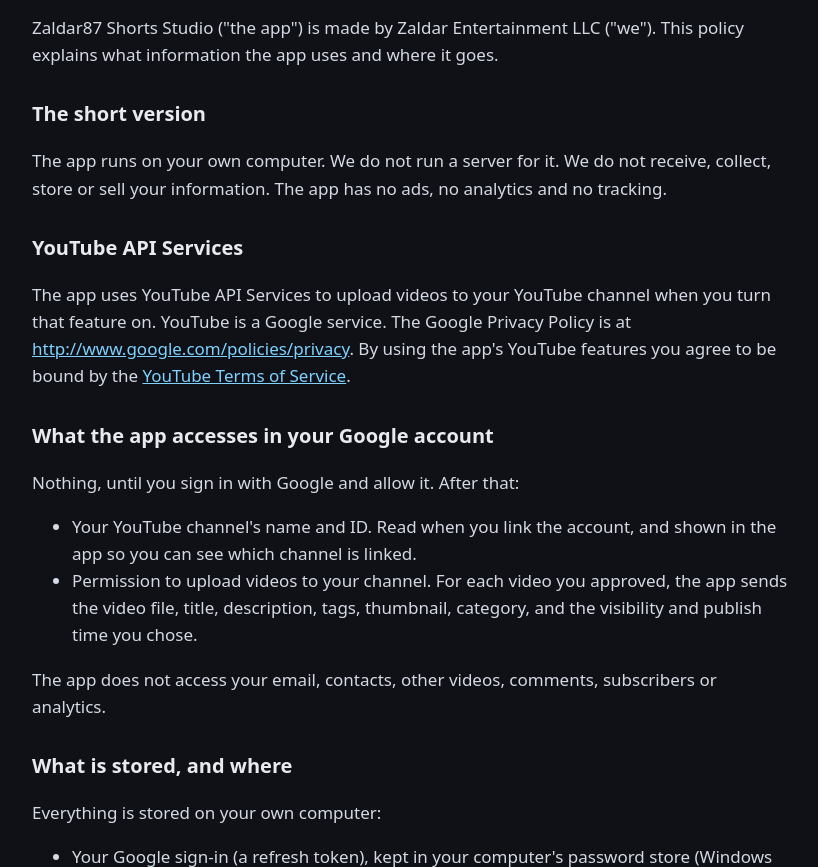
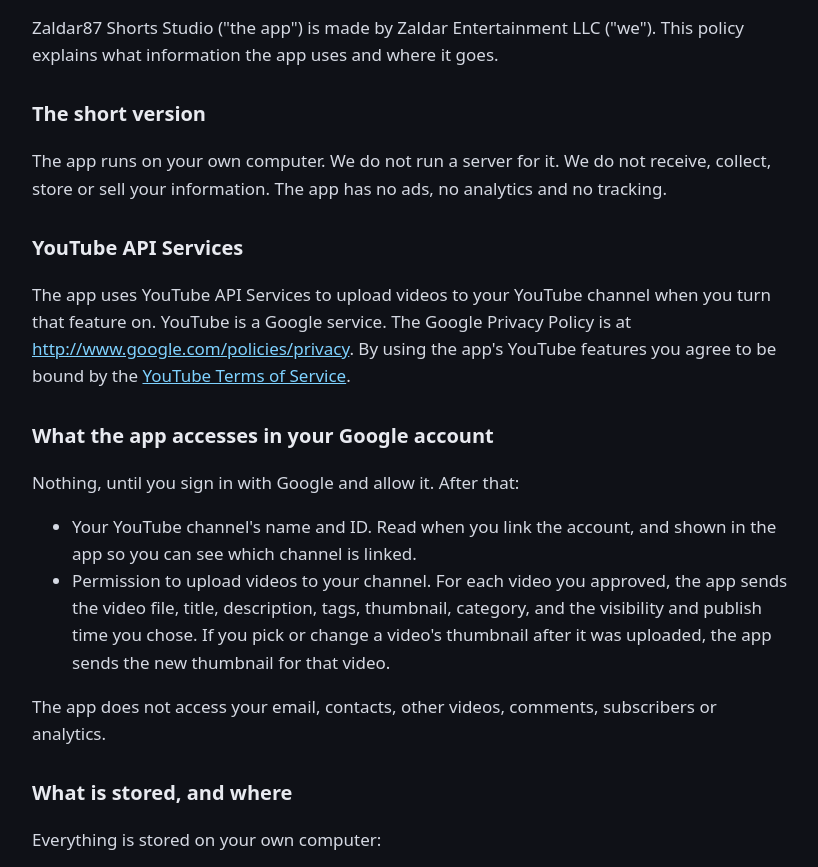
Before and after one commit to zaldar87gaming-lab/shorts-studio-site, a plain HTML site: page privacy/index.html in a window 1280 px wide. Shown: the part 160-1027 px from the top of the page, without its empty margins (228-1046 px from the left). Drawn offline with Linux system fonts and the light colour scheme.

Commit message:
Update video upload permissions in privacy policy
Clarified the permissions for uploading videos, including updates to thumbnails.

```diff
--- a/privacy/index.html
+++ b/privacy/index.html
@@ -20,7 +20,7 @@
 <p>Nothing, until you sign in with Google and allow it. After that:</p>
 <ul>
 <li>Your YouTube channel's name and ID. Read when you link the account, and shown in the app so you can see which channel is linked.</li>
-<li>Permission to upload videos to your channel. For each video you approved, the app sends the video file, title, description, tags, thumbnail, category, and the visibility and publish time you chose.</li>
+<li>Permission to upload videos to your channel. For each video you approved, the app sends the video file, title, description, tags, thumbnail, category, and the visibility and publish time you chose. If you pick or change a video's thumbnail after it was uploaded, the app sends the new thumbnail for that video.</li>
 </ul>
 <p>The app does not access your email, contacts, other videos, comments, subscribers or analytics.</p>
 <h2>What is stored, and where</h2>
```
